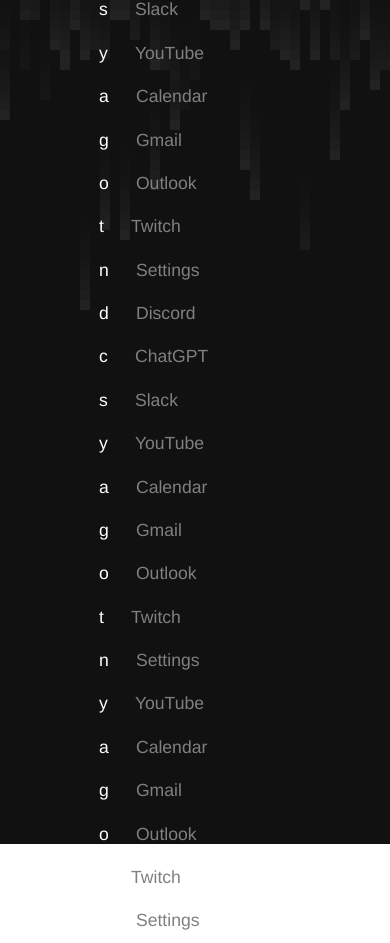
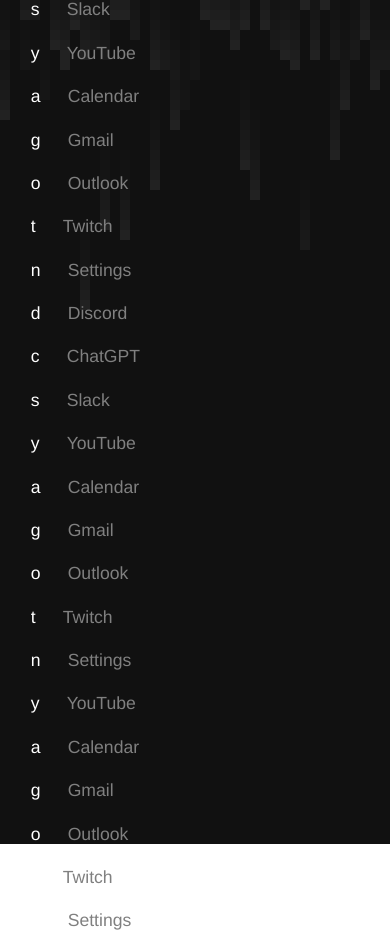
Before and after one commit to r-moret/rain.js, a React (Vite) app in the folder rain-startpage/: page / in a window 390 px wide. Built offline with nearby package versions, Linux system fonts and the light colour scheme.

Commit message:
add media queries to responsive panel size

```diff
--- a/rain-startpage/src/components/LinksPanel/LinksPanel.css
+++ b/rain-startpage/src/components/LinksPanel/LinksPanel.css
@@ -8,9 +8,39 @@
 
 .linkspanel-panel {
     display: grid;
-    grid-template-columns: repeat(auto-fill, minmax(max-content, 170px));
+    grid-template-columns: repeat(auto-fill, minmax(max-content, 200px));
     justify-content: space-between;
     width: 55%;
     list-style-type: none;
     padding: 0;
 }
+
+@media screen and (max-width: 1500px) {
+    .linkspanel-panel {
+        width: 60%;
+    }
+}
+
+@media screen and (max-width: 1200px) {
+    .linkspanel-panel {
+        width: 65%;
+    }
+}
+
+@media screen and (max-width: 1000px) {
+    .linkspanel-panel {
+        width: 70%;
+    }
+}
+
+@media screen and (max-width: 768px) {
+    .linkspanel-panel {
+        width: 80%;
+    }
+}
+
+@media screen and (max-width: 576px) {
+    .linkspanel-panel {
+        width: 90%;
+    }
+}
```
